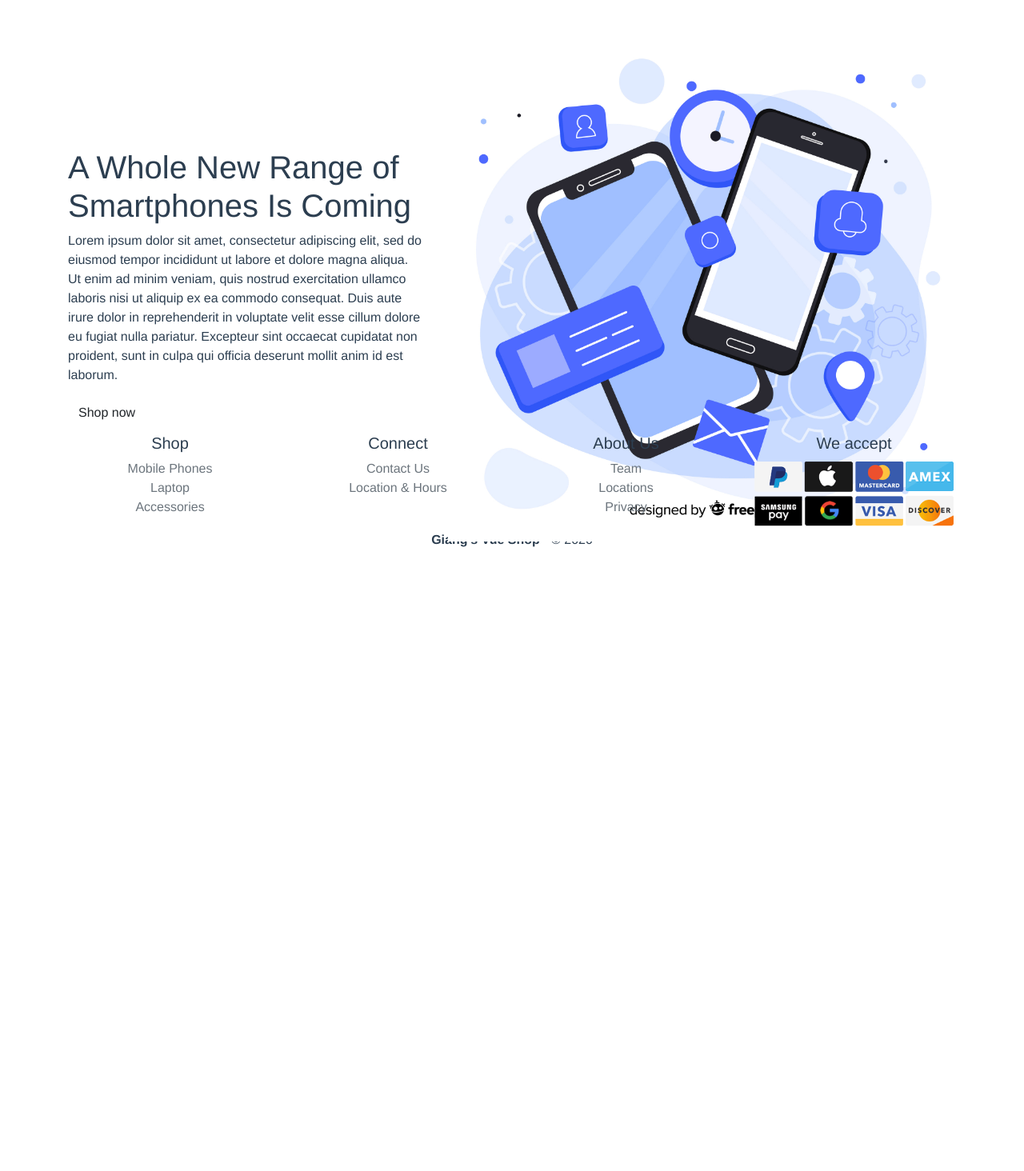
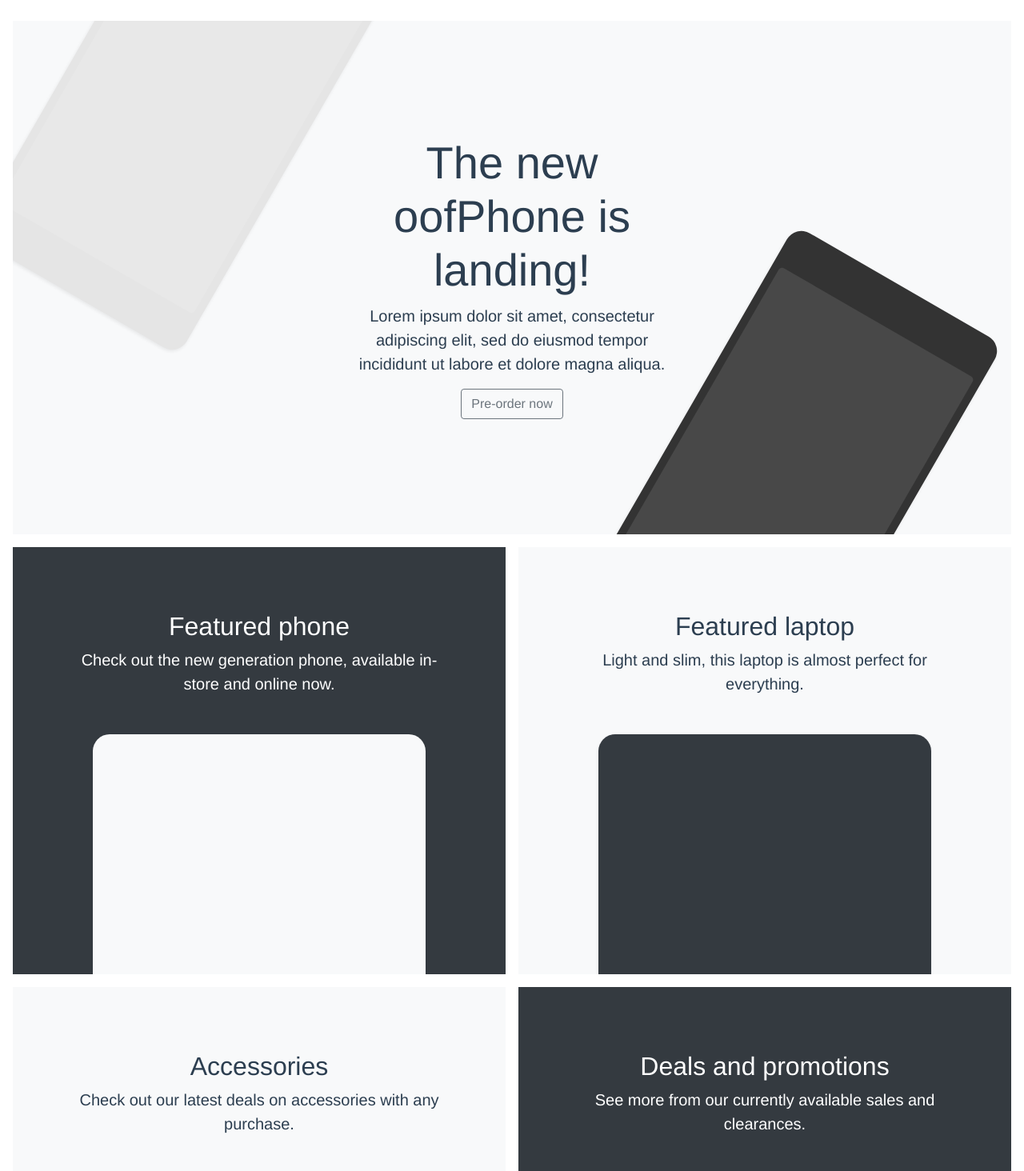
Before and after one commit to giangle0411/my-vue-shop, a Vue app: page / in a window 1280 px wide. Shown: the part 46-1510 px from the top of the page at 80% size. Before the commit the page ends 800 px from the top, so only its background shows below. Built offline with nearby package versions, Linux system fonts and the light colour scheme.

Commit message:
updated Home page

```diff
--- a/src/components/Footer.vue
+++ b/src/components/Footer.vue
@@ -42,6 +42,6 @@ export default {}
 
 <style lang="scss" scoped>
 .footer {
-  padding-top: 2rem;
+  padding-top: 3rem;
 }
 </style>
--- a/src/components/Hero.vue
+++ b/src/components/Hero.vue
@@ -1,36 +1,34 @@
 <template>
+  <container>
     <div class="hero">
       <div class="container h-100">
         <div class="row h-100 justify-content-center align-items-center">
           <div class="col-md-5">
             <div class="hero-content">
               <h1 class="hero-title">
-              A Whole New Range of Smartphones Is Coming
+                Shop the latest smartphones with us
               </h1>
               <p>
                 Lorem ipsum dolor sit amet, consectetur adipiscing elit, sed do
                 eiusmod tempor incididunt ut labore et dolore magna aliqua. Ut
                 enim ad minim veniam, quis nostrud exercitation ullamco laboris
-              nisi ut aliquip ex ea commodo consequat. Duis aute irure dolor in
-              reprehenderit in voluptate velit esse cillum dolore eu fugiat
+                nisi ut aliquip ex ea commodo consequat. Duis aute irure dolor
+                in reprehenderit in voluptate velit esse cillum dolore eu fugiat
                 nulla pariatur. Excepteur sint occaecat cupidatat non proident,
                 sunt in culpa qui officia deserunt mollit anim id est laborum.
               </p>
-            <div class="hero-btn mt-3">
-              <button class="btn custom-btn btn-main mr-4">
-                Shop now
-              </button>
-            </div>
+              <div class="hero-btn mt-3"></div>
             </div>
           </div>
           <div class="col-md-7">
-          <div class="graphic">
+            <div class="graphic" style="display:inline-block">
               <b-img src="/img/jpg/2801276.jpg" fluid alt="Responsive image" />
             </div>
           </div>
         </div>
       </div>
     </div>
+  </container>
 </template>
 
 <script>
@@ -45,9 +43,9 @@ export default {
 <!-- Add "scoped" attribute to limit CSS to this component only -->
 <style scoped lang="scss">
 .hero {
-  padding-top: 2rem;
+  padding-top: 1rem;
   width: 100%;
-  height: 500px;
+  height: 800px;
   text-align: left;
 }
 </style>
--- a/src/views/Home.vue
+++ b/src/views/Home.vue
@@ -1,16 +1,171 @@
 <template>
   <div class="home">
-    <Hero />
+    <div
+      class="position-relative overflow-hidden p-3 p-md-5 m-md-3 text-center bg-light"
+    >
+      <div class="col-md-5 p-lg-5 mx-auto my-5">
+        <h1 class="display-4 font-weight-normal">
+          The new oofPhone is landing!
+        </h1>
+        <p class="lead font-weight-normal">
+          Lorem ipsum dolor sit amet, consectetur adipiscing elit, sed do
+          eiusmod tempor incididunt ut labore et dolore magna aliqua.
+        </p>
+        <a class="btn btn-outline-secondary" href="#">Pre-order now</a>
+      </div>
+      <div class="product-device shadow-sm d-none d-lg-block"></div>
+      <div
+        class="product-device product-device-2 shadow-sm d-none d-lg-block"
+      ></div>
+    </div>
+
+    <div class="d-md-flex flex-md-equal w-100 my-md-3 pl-md-3">
+      <div
+        class="bg-dark mr-md-3 pt-3 px-3 pt-md-5 px-md-5 text-center text-white overflow-hidden"
+      >
+        <div class="my-3 p-3">
+          <h2 class="display-5">Featured phone</h2>
+          <p class="lead">
+            Check out the new generation phone, available in-store and online
+            now.
+          </p>
+        </div>
+        <div
+          class="bg-light shadow-sm mx-auto"
+          style="width: 80%; height: 300px; border-radius: 21px 21px 0 0;"
+        ></div>
+      </div>
+      <div
+        class="bg-light mr-md-3 pt-3 px-3 pt-md-5 px-md-5 text-center overflow-hidden"
+      >
+        <div class="my-3 p-3">
+          <h2 class="display-5">Featured laptop</h2>
+          <p class="lead">
+            Light and slim, this laptop is almost perfect for everything.
+          </p>
+        </div>
+        <div
+          class="bg-dark shadow-sm mx-auto"
+          style="width: 80%; height: 300px; border-radius: 21px 21px 0 0;"
+        ></div>
+      </div>
+    </div>
+
+    <div class="d-md-flex flex-md-equal w-100 my-md-3 pl-md-3">
+      <div
+        class="bg-light mr-md-3 pt-3 px-3 pt-md-5 px-md-5 text-center overflow-hidden"
+      >
+        <div class="my-3 p-3">
+          <h2 class="display-5">Accessories</h2>
+          <p class="lead">
+            Check out our latest deals on accessories with any purchase.
+          </p>
+        </div>
+        <div
+          class="bg-dark shadow-sm mx-auto"
+          style="width: 80%; height: 300px; border-radius: 21px 21px 0 0;"
+        ></div>
+      </div>
+      <div
+        class="bg-dark mr-md-3 pt-3 px-3 pt-md-5 px-md-5 text-center text-white overflow-hidden"
+      >
+        <div class="my-3 py-3">
+          <h2 class="display-5">Deals and promotions</h2>
+          <p class="lead">
+            See more from our currently available sales and clearances.
+          </p>
+        </div>
+
+        <div
+          class="bg-light shadow-sm mx-auto"
+          style="width: 80%; height: 300px; border-radius: 21px 21px 0 0;"
+        ></div>
+      </div>
+    </div>
   </div>
 </template>
 
 <script>
 // @ is an alias to /src
-import Hero from '@/components/Hero.vue'
 export default {
-  name: 'Home',
-  components: {
-    Hero
+  name: 'Home'
+}
+</script>
+
+<style lang="scss" scoped>
+.container {
+  max-width: 960px;
+}
+
+/*
+ * Custom translucent site header
+ */
+
+.site-header {
+  background-color: rgba(0, 0, 0, 0.85);
+  -webkit-backdrop-filter: saturate(180%) blur(20px);
+  backdrop-filter: saturate(180%) blur(20px);
+}
+.site-header a {
+  color: #999;
+  transition: ease-in-out color 0.15s;
+}
+.site-header a:hover {
+  color: #fff;
+  text-decoration: none;
+}
+
+/*
+ * Dummy devices (replace them with your own or something else entirely!)
+ */
+
+.product-device {
+  position: absolute;
+  right: 10%;
+  bottom: -30%;
+  width: 300px;
+  height: 540px;
+  background-color: #333;
+  border-radius: 21px;
+  -webkit-transform: rotate(30deg);
+  transform: rotate(30deg);
+}
+
+.product-device::before {
+  position: absolute;
+  top: 10%;
+  right: 10px;
+  bottom: 10%;
+  left: 10px;
+  content: '';
+  background-color: rgba(255, 255, 255, 0.1);
+  border-radius: 5px;
+}
+
+.product-device-2 {
+  top: -25%;
+  right: auto;
+  bottom: 0;
+  left: 5%;
+  background-color: #e5e5e5;
+}
+
+/*
+ * Extra utilities
+ */
+
+.flex-equal > * {
+  -ms-flex: 1;
+  flex: 1;
+}
+@media (min-width: 768px) {
+  .flex-md-equal > * {
+    -ms-flex: 1;
+    flex: 1;
   }
 }
-</script>
+
+.overflow-hidden {
+  overflow: hidden;
+}
+</style>
--- a/src/views/Phones.vue
+++ b/src/views/Phones.vue
@@ -1,157 +1,15 @@
 <template>
   <div>
-    <h1>This is the accessories page</h1>
-    <div
-      class="position-relative overflow-hidden p-3 p-md-5 m-md-3 text-center bg-light"
-    >
-      <div class="col-md-5 p-lg-5 mx-auto my-5">
-        <h1 class="display-4 font-weight-normal">Punny headline</h1>
-        <p class="lead font-weight-normal">
-          And an even wittier subheading to boot. Jumpstart your marketing
-          efforts with this example based on Apple's marketing pages.
-        </p>
-        <a class="btn btn-outline-secondary" href="#">Coming soon</a>
-      </div>
-      <div class="product-device shadow-sm d-none d-lg-block"></div>
-      <div
-        class="product-device product-device-2 shadow-sm d-none d-lg-block"
-      ></div>
-    </div>
-
-    <div class="d-md-flex flex-md-equal w-100 my-md-3 pl-md-3">
-      <div
-        class="bg-dark mr-md-3 pt-3 px-3 pt-md-5 px-md-5 text-center text-white overflow-hidden"
-      >
-        <div class="my-3 py-3">
-          <h2 class="display-5">Another headline</h2>
-          <p class="lead">And an even wittier subheading.</p>
-        </div>
-        <div
-          class="bg-light shadow-sm mx-auto"
-          style="width: 80%; height: 300px; border-radius: 21px 21px 0 0;"
-        ></div>
-      </div>
-      <div
-        class="bg-light mr-md-3 pt-3 px-3 pt-md-5 px-md-5 text-center overflow-hidden"
-      >
-        <div class="my-3 p-3">
-          <h2 class="display-5">Another headline</h2>
-          <p class="lead">And an even wittier subheading.</p>
-        </div>
-        <div
-          class="bg-dark shadow-sm mx-auto"
-          style="width: 80%; height: 300px; border-radius: 21px 21px 0 0;"
-        ></div>
-      </div>
-    </div>
-
-    <div class="d-md-flex flex-md-equal w-100 my-md-3 pl-md-3">
-      <div
-        class="bg-light mr-md-3 pt-3 px-3 pt-md-5 px-md-5 text-center overflow-hidden"
-      >
-        <div class="my-3 p-3">
-          <h2 class="display-5">Another headline</h2>
-          <p class="lead">And an even wittier subheading.</p>
-        </div>
-        <div
-          class="bg-dark shadow-sm mx-auto"
-          style="width: 80%; height: 300px; border-radius: 21px 21px 0 0;"
-        ></div>
-      </div>
-      <div
-        class="bg-primary mr-md-3 pt-3 px-3 pt-md-5 px-md-5 text-center text-white overflow-hidden"
-      >
-        <div class="my-3 py-3">
-          <h2 class="display-5">Another headline</h2>
-          <p class="lead">And an even wittier subheading.</p>
-        </div>
-        <div
-          class="bg-light shadow-sm mx-auto"
-          style="width: 80%; height: 300px; border-radius: 21px 21px 0 0;"
-        ></div>
-      </div>
-    </div>
+    <Hero />
   </div>
 </template>
 
 <script>
-export default {}
-</script>
+import Hero from '@/components/Hero.vue'
 
-<style lang="scss" scoped>
-.container {
-  max-width: 960px;
-}
-
-/*
- * Custom translucent site header
- */
-
-.site-header {
-  background-color: rgba(0, 0, 0, 0.85);
-  -webkit-backdrop-filter: saturate(180%) blur(20px);
-  backdrop-filter: saturate(180%) blur(20px);
-}
-.site-header a {
-  color: #999;
-  transition: ease-in-out color 0.15s;
-}
-.site-header a:hover {
-  color: #fff;
-  text-decoration: none;
-}
-
-/*
- * Dummy devices (replace them with your own or something else entirely!)
- */
-
-.product-device {
-  position: absolute;
-  right: 10%;
-  bottom: -30%;
-  width: 300px;
-  height: 540px;
-  background-color: #333;
-  border-radius: 21px;
-  -webkit-transform: rotate(30deg);
-  transform: rotate(30deg);
-}
-
-.product-device::before {
-  position: absolute;
-  top: 10%;
-  right: 10px;
-  bottom: 10%;
-  left: 10px;
-  content: '';
-  background-color: rgba(255, 255, 255, 0.1);
-  border-radius: 5px;
-}
-
-.product-device-2 {
-  top: -25%;
-  right: auto;
-  bottom: 0;
-  left: 5%;
-  background-color: #e5e5e5;
-}
-
-/*
- * Extra utilities
- */
-
-.flex-equal > * {
-  -ms-flex: 1;
-  flex: 1;
-}
-@media (min-width: 768px) {
-  .flex-md-equal > * {
-    -ms-flex: 1;
-    flex: 1;
+export default {
+  components: {
+    Hero
   }
 }
-
-.overflow-hidden {
-  overflow: hidden;
-}
-</style>
+</script>
```
Also changed, not shown: public/img/jpg/featured-phone.jpeg (added). Lines whose indentation alone changed are shown as unchanged.
